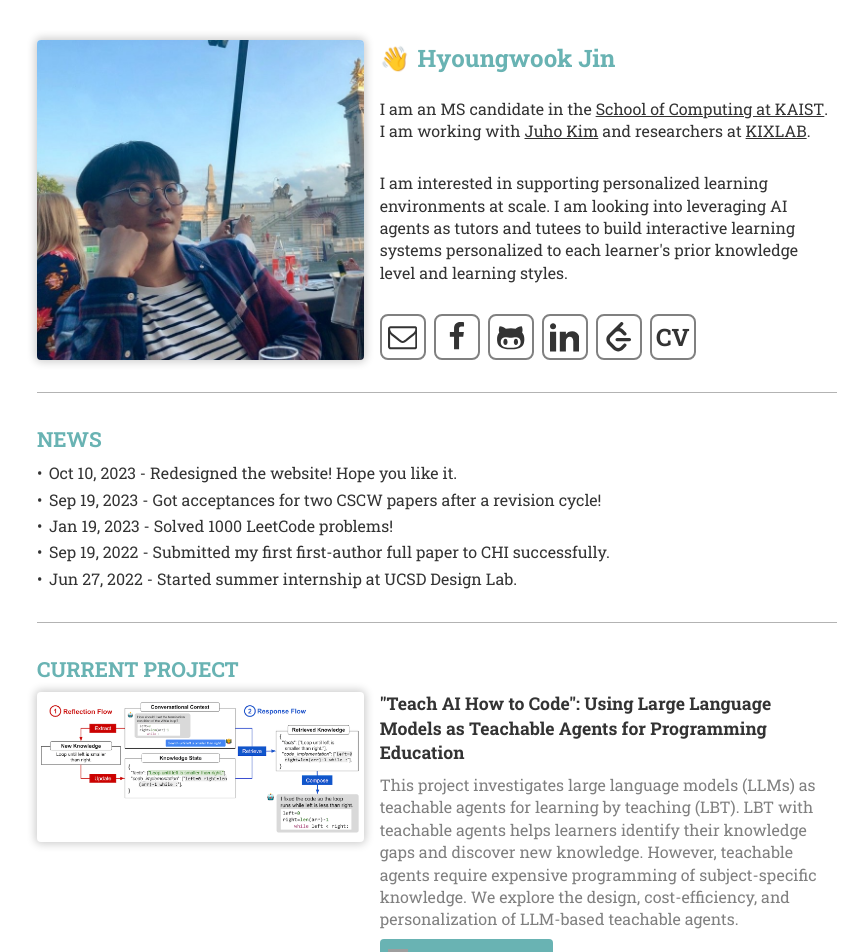
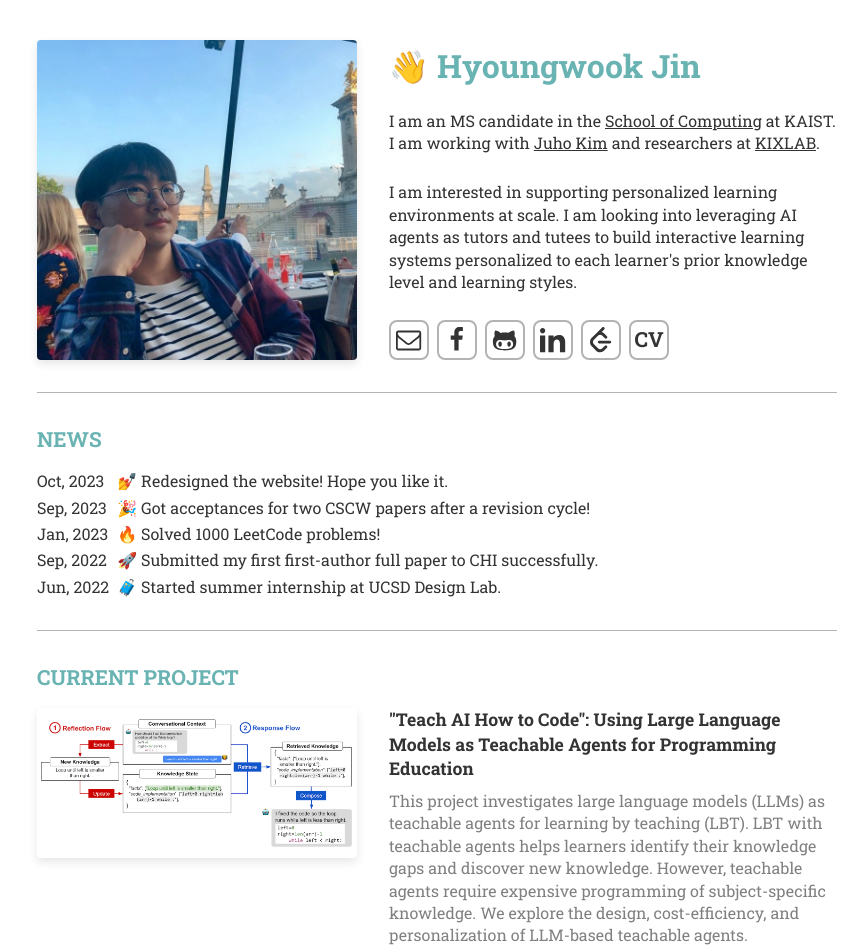
Before and after one commit to jhw123/jhw123.github.com, a Next.js app: page / in a window 1280 px wide. Shown: the top 952 px of the page, without its empty margins (203-1071 px from the left). Built offline with nearby package versions, Linux system fonts and the light colour scheme; grey boxes are pictures that could not be loaded.

Commit message:
💄 polish styles

```diff
--- a/src/app/page.tsx
+++ b/src/app/page.tsx
@@ -19,10 +19,11 @@ import { Fill } from '@/design/theme/default/fill'
 import { Global, ThemeProvider, css, keyframes } from '@emotion/react'
 import styled from '@emotion/styled'
 import Image from 'next/image'
+import { Fragment } from 'react'
 import { PaperLink } from './component/paperLink'
 import { Time } from './component/time'
 
-export default function Home() {
+export default function Page() {
   return (
     <ThemeProvider theme={DEFAULT_THEME}>
       <Global styles={ResetStyle} />
@@ -58,7 +59,7 @@ export default function Home() {
 
               <BodyText marginBottom={8}>
                 I am an MS candidate in the{' '}
-                <ExternalLink href="https://cs.kaist.ac.kr/">School of Computing at KAIST</ExternalLink>. I am working
+                <ExternalLink href="https://cs.kaist.ac.kr/">School of Computing</ExternalLink> at KAIST. I am working
                 with <ExternalLink href="https://juhokim.com">Juho Kim</ExternalLink> and researchers at{' '}
                 <ExternalLink href="https://www.kixlab.org/">KIXLAB</ExternalLink>.
               </BodyText>
@@ -88,20 +89,23 @@ export default function Home() {
           <Divider fill="Secondary" marginVertical={32} />
 
           <h2>
-            <SubHeaderText color="Focus" marginBottom={8}>
+            <SubHeaderText color="Focus" marginBottom={16}>
               NEWS
             </SubHeaderText>
           </h2>
+          <NewsRow>
             {newsData.slice(0, 5).map(({ content, startDate }, i) => (
-            <ListItem key={i} marginBottom={4}>
-              <Time date={startDate} formatStr="LLL dd, yyyy" /> - {content}
-            </ListItem>
+              <Fragment key={i}>
+                <Time date={startDate} formatStr="LLL, yyyy" />
+                {content}
+              </Fragment>
             ))}
+          </NewsRow>
 
           <Divider fill="Secondary" marginVertical={32} />
 
           <h2>
-            <SubHeaderText color="Focus" marginBottom={8}>
+            <SubHeaderText color="Focus" marginBottom={16}>
               CURRENT PROJECT{projectData.length > 1 && 'S'}
             </SubHeaderText>
           </h2>
@@ -138,7 +142,7 @@ export default function Home() {
           <Divider fill="Secondary" marginVertical={32} />
 
           <h2>
-            <SubHeaderText color="Focus" marginBottom={8}>
+            <SubHeaderText color="Focus" marginBottom={16}>
               CONFERENCE PAPERS
             </SubHeaderText>
           </h2>
@@ -181,7 +185,7 @@ export default function Home() {
             ))}
 
           <h2>
-            <SubHeaderText color="Focus" marginBottom={8}>
+            <SubHeaderText color="Focus" marginBottom={16}>
               POSTERS AND WORKSHOP PAPERS
             </SubHeaderText>
           </h2>
@@ -228,7 +232,7 @@ export default function Home() {
           <Divider fill="Secondary" marginVertical={32} />
 
           <h2>
-            <SubHeaderText color="Focus" marginBottom={8}>
+            <SubHeaderText color="Focus" marginBottom={16}>
               EDUCATION
             </SubHeaderText>
           </h2>
@@ -277,7 +281,7 @@ const Card = styled.section`
   @media (max-width: ${MOBILE_BREAKPOINT}px) {
     grid-template-columns: 1fr;
   }
-  gap: 16px;
+  gap: 32px;
   margin-bottom: 32px;
   &:last-child {
     margin-bottom: 0;
@@ -285,18 +289,20 @@ const Card = styled.section`
 `
 
 const ProfileImageContainer = styled.div`
+  ${({ theme }) => css`
     position: relative;
     overflow: hidden;
     height: calc(800px / 2.5);
     overflow: hidden;
     border-radius: 4px;
-  box-shadow: 0 0 8px 2px rgba(0, 0, 0, 0.2);
+    ${theme.elevation.L1}
 
     @media (max-width: ${MOBILE_BREAKPOINT}px) {
       width: 150px;
       height: 150px;
       margin: auto;
     }
+  `}
 `
 
 const Introduction = styled.div`
@@ -306,12 +312,14 @@ const Introduction = styled.div`
 `
 
 const PublicationImageContainer = styled.div`
+  ${({ theme }) => css`
     position: relative;
     height: 150px;
     overflow: hidden;
     border-radius: 4px;
-  box-shadow: 0 0 8px 2px rgba(0, 0, 0, 0.2);
+    ${theme.elevation.L1}
     background-color: white;
+  `}
 `
 
 const Author = styled.span<{ isMe: boolean }>`
@@ -349,18 +357,26 @@ const LinkButton = styled.div`
     display: inline-flex;
     align-items: center;
     justify-content: center;
-    width: 42px;
-    height: 42px;
+    width: 40px;
+    height: 40px;
     border-radius: 12px;
-    ${theme.border.Primary};
+    box-sizing: border-box;
+    ${theme.border.Secondary};
     border-radius: 8px;
     font-weight: bold;
-    ${theme.font.Title}
+    ${theme.font.SubTitle}
   `}
 `
 
 const Link = styled.a`
   text-decoration: none;
+`
+
+const NewsRow = styled.div`
+  display: grid;
+  grid-template-columns: auto 1fr;
+  column-gap: 8px;
+  row-gap: 4px;
 `
 
 const Waving = keyframes`
--- a/src/data/news.ts
+++ b/src/data/news.ts
@@ -17,23 +17,23 @@ class News {
 
 export const newsData = DataUtil.sortByTime([
   new News({
-    content: 'Redesigned the website! Hope you like it.',
+    content: '💅 Redesigned the website! Hope you like it.',
     startDate: new Date('2023-10-10'),
   }),
   new News({
-    content: 'Got acceptances for two CSCW papers after a revision cycle!',
+    content: '🎉 Got acceptances for two CSCW papers after a revision cycle!',
     startDate: new Date('2023-09-19'),
   }),
   new News({
-    content: 'Solved 1000 LeetCode problems!',
+    content: '🔥 Solved 1000 LeetCode problems!',
     startDate: new Date('2023-01-19'),
   }),
   new News({
-    content: 'Submitted my first first-author full paper to CHI successfully.',
+    content: '🚀 Submitted my first first-author full paper to CHI successfully.',
     startDate: new Date('2022-09-19'),
   }),
   new News({
-    content: 'Started summer internship at UCSD Design Lab.',
+    content: '🧳 Started summer internship at UCSD Design Lab.',
     startDate: new Date('2022-06-27'),
   }),
   new News({
--- a/src/data/publication.ts
+++ b/src/data/publication.ts
@@ -43,6 +43,7 @@ export const publicationData = DataUtil.sortByTime([
     endDate: new Date(2023, 9),
     conference: "🇨🇷 CSCW'24 (to appear)",
     type: 'full paper',
+    paperLink: '/files/CSCW2024 CodeTree.pdf',
     imagePath: '/projects/codetree.png',
   }),
   new Publication({
@@ -77,7 +78,7 @@ export const publicationData = DataUtil.sortByTime([
     startDate: new Date(2021, 10),
     endDate: new Date(2022, 5),
     type: 'workshop',
-    paperLink: '/files/2022 Learnersourcing Subgoal Hierarchies of Code Examples.pdf',
+    paperLink: 'https://ceur-ws.org/Vol-3410/',
     conference: "🇺🇸 L@S'22",
     imagePath: '/projects/learnersourcing-subgoals.png',
   }),
--- a/src/design/theme/default/fill.ts
+++ b/src/design/theme/default/fill.ts
@@ -33,7 +33,10 @@ export const Fill = {
     background-color: ${BaseColor.Gray030};
   `,
   Focus: css`
-    background-color: ${BaseColor.Blue030};
+    background-color: ${BaseColor.Blue020};
+    @media (prefers-color-scheme: dark) {
+      background-color: ${BaseColor.Blue030};
+    }
   `,
   Transparent: css`
     background-color: transparent;
--- a/src/design/theme/default/font.ts
+++ b/src/design/theme/default/font.ts
@@ -2,9 +2,9 @@ import { css } from '@emotion/react'
 
 export const Font = {
   Title: css`
-    font-size: 1.5rem;
+    font-size: 2rem;
     font-weight: bold;
-    line-height: 1.5;
+    line-height: 1.6;
   `,
   SubTitle: css`
     font-size: 1.3rem;
```
Also changed, not shown: 2 other files (tests, documents, lock files or other folders). Lines whose indentation alone changed are shown as unchanged.
